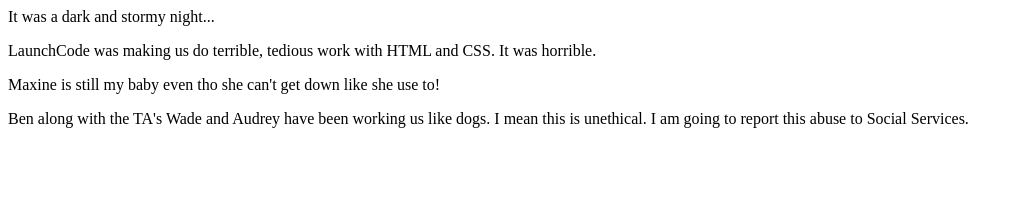
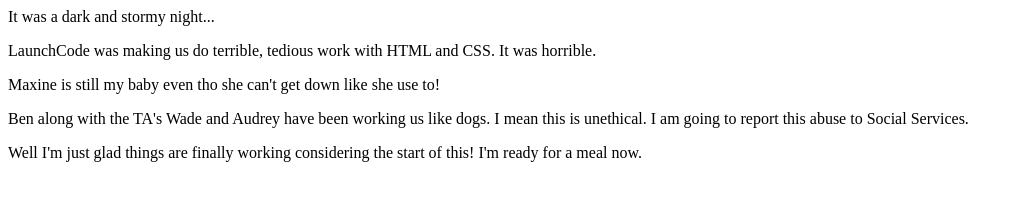
Before and after one commit to JMAINE14/fireside-story, a plain HTML site: page index.html in a window 1280 px wide. Shown: the whole page, without its empty margins (0-1023 px from the left). Drawn offline with Linux system fonts and the light colour scheme.

Commit message:
added a 5th line Bruh

```diff
--- a/index.html
+++ b/index.html
@@ -5,5 +5,6 @@
     <p>Maxine is still my baby even tho she can't get down like she use to!</p>
     <p>Ben along with the TA's Wade and Audrey have been working us like dogs. I mean this is unethical.
       I am going to report this abuse to Social Services.</p>
+    <p>Well I'm just glad things are finally working considering the start of this! I'm ready for a meal now.</p>
   </body>
 </html>
```
